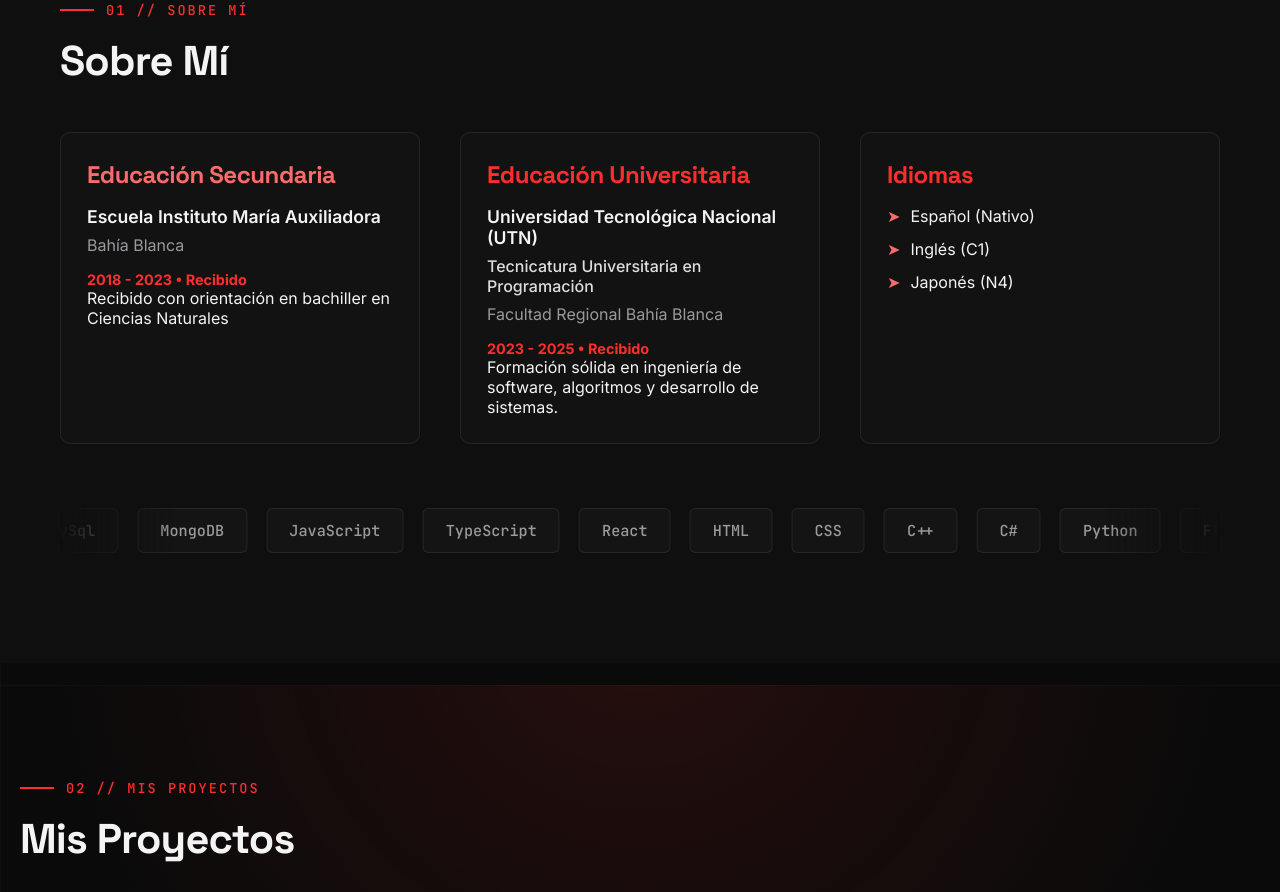
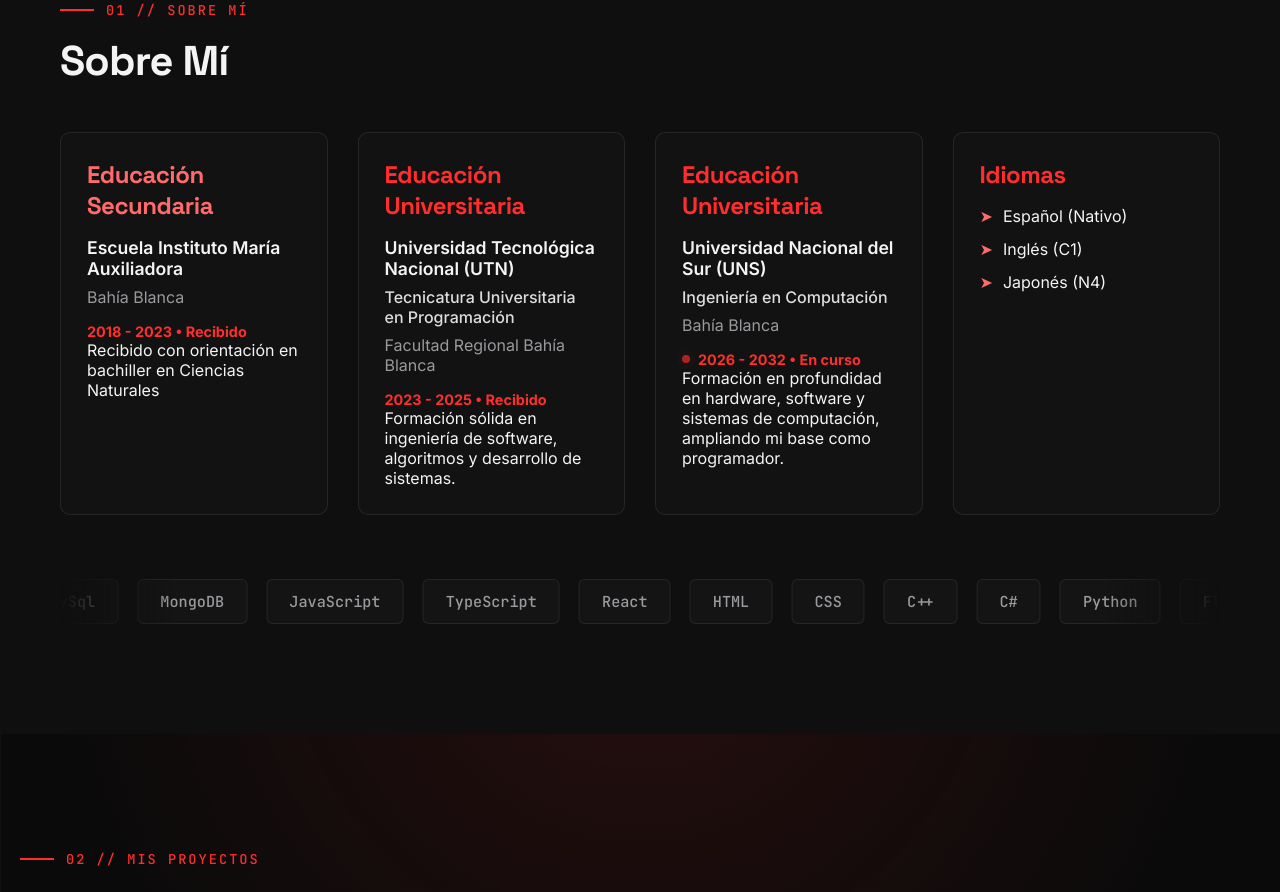
Before and after one commit to Luchoolopez/Luciano-Portafolio-, a React (Vite) app: page / in a window 1280 px wide. Shown: the part 915-1807 px from the top of the page. Built offline with nearby package versions, Linux system fonts and the light colour scheme.

Commit message:
agregado sección de educación universitaria en el componente About y traducciones correspondientes

```diff
--- a/src/components/About.jsx
+++ b/src/components/About.jsx
@@ -11,7 +11,7 @@ const About = ({ language }) => {
                 <span className="section-label">01 // {t.title}</span>
                 <h2 className="section-heading">{t.title}</h2>
 
-                <div style={{ display: 'grid', gridTemplateColumns: 'repeat(auto-fit, minmax(300px, 1fr))', gap: '40px' }}>
+                <div style={{ display: 'grid', gridTemplateColumns: 'repeat(auto-fit, minmax(260px, 1fr))', gap: '30px' }}>
 
                     <div className="card">
                         <h3 style={{ fontSize: '1.5rem', marginBottom: '1rem', color: 'var(--accent-secondary)' }}>{t.education}</h3>
@@ -28,6 +28,17 @@ const About = ({ language }) => {
                         <p style={{ color: 'var(--text-secondary)', marginBottom: '1rem' }}>{t.location_uni}</p>
                         <p style={{ fontSize: '0.9rem', color: 'var(--accent-primary)', fontWeight: 'bold' }}>{t.year_uni}</p>
                         <p>{t.desc_uni}</p>
+                    </div>
+
+                    <div className="card">
+                        <h3 style={{ fontSize: '1.5rem', marginBottom: '1rem', color: 'var(--accent-primary)' }}>{t.eng_title}</h3>
+                        <p style={{ fontSize: '1.1rem', fontWeight: 600, marginBottom: '0.5rem' }}>{t.eng_school}</p>
+                        <p style={{ fontSize: '1rem', fontWeight: 500, marginBottom: '0.5rem', opacity: 0.9 }}>{t.eng_degree}</p>
+                        <p style={{ color: 'var(--text-secondary)', marginBottom: '1rem' }}>{t.eng_location}</p>
+                        <p style={{ fontSize: '0.9rem', color: 'var(--accent-primary)', fontWeight: 'bold', display: 'flex', alignItems: 'center', gap: '8px' }}>
+                            <span className="status-dot" />{t.eng_year}
+                        </p>
+                        <p>{t.eng_desc}</p>
                     </div>
 
                     <div className="card">
--- a/src/translations.js
+++ b/src/translations.js
@@ -27,6 +27,12 @@ export const translations = {
             location_uni: "Facultad Regional Bahía Blanca",
             year_uni: "2023 - 2025 • Recibido",
             desc_uni: "Formación sólida en ingeniería de software, algoritmos y desarrollo de sistemas.",
+            eng_title: "Educación Universitaria",
+            eng_school: "Universidad Nacional del Sur (UNS)",
+            eng_degree: "Ingeniería en Computación",
+            eng_location: "Bahía Blanca",
+            eng_year: "2026 - 2032 • En curso",
+            eng_desc: "Formación en profundidad en hardware, software y sistemas de computación, ampliando mi base como programador.",
             languages: "Idiomas",
             lang_es: "Español (Nativo)",
             lang_en: "Inglés (C1)",
@@ -118,6 +124,12 @@ export const translations = {
             location_uni: "Bahía Blanca Regional Faculty",
             year_uni: "2023 - 2025 • Graduated",
             desc_uni: "Solid training in software engineering, algorithms, and systems development.",
+            eng_title: "University Education",
+            eng_school: "National University of the South (UNS)",
+            eng_degree: "Computer Engineering",
+            eng_location: "Bahía Blanca",
+            eng_year: "2026 - 2032 • In progress",
+            eng_desc: "In-depth training in hardware, software, and computer systems, building on my foundation as a programmer.",
             languages: "Languages",
             lang_es: "Spanish (Native)",
             lang_en: "English (C1)",
@@ -209,6 +221,12 @@ export const translations = {
             location_uni: "バイアブランカ地域学部",
             year_uni: "2023 - 2025 • 卒業",
             desc_uni: "ソフトウェア工学、アルゴリズム、システム開発における強固なトレーニング。",
+            eng_title: "大学教育",
+            eng_school: "南部国立大学 (UNS)",
+            eng_degree: "コンピュータ工学",
+            eng_location: "バイアブランカ",
+            eng_year: "2026 - 2032 • 在学中",
+            eng_desc: "ハードウェア、ソフトウェア、コンピュータシステムを深く学び、プログラマーとしての基礎をさらに強化しています。",
             languages: "言語",
             lang_es: "スペイン語 (ネイティブ)",
             lang_en: "英語 (C1)",
```
